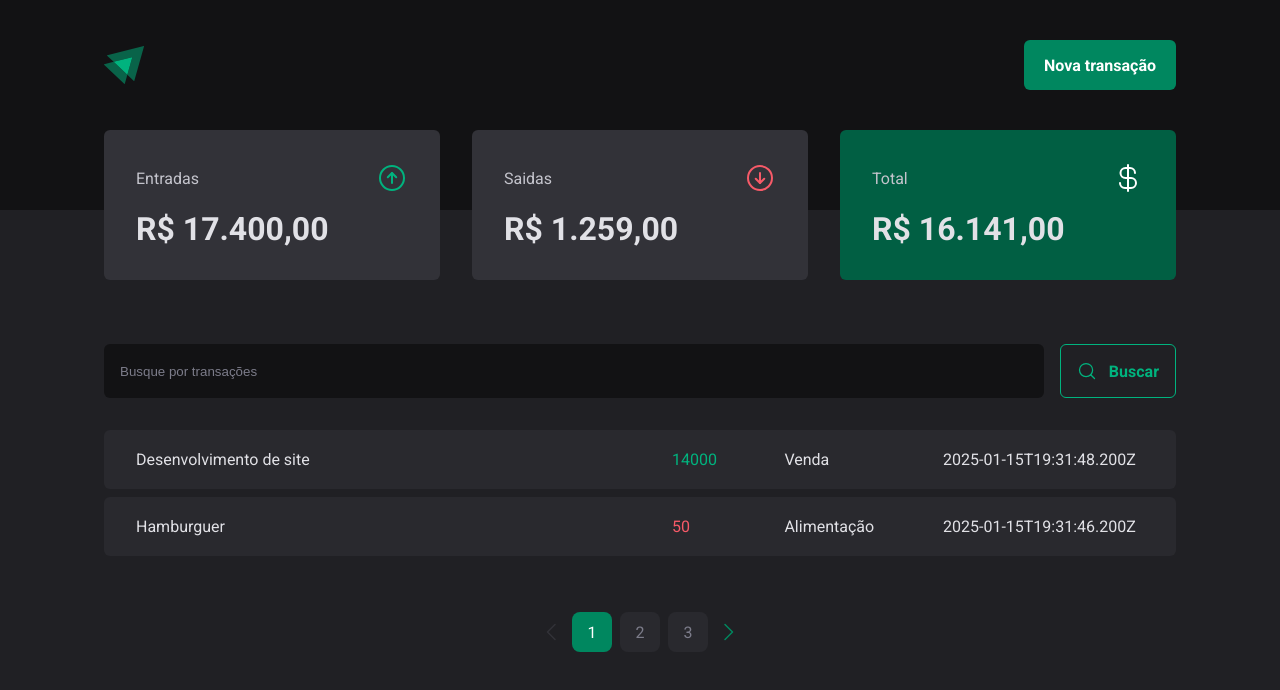
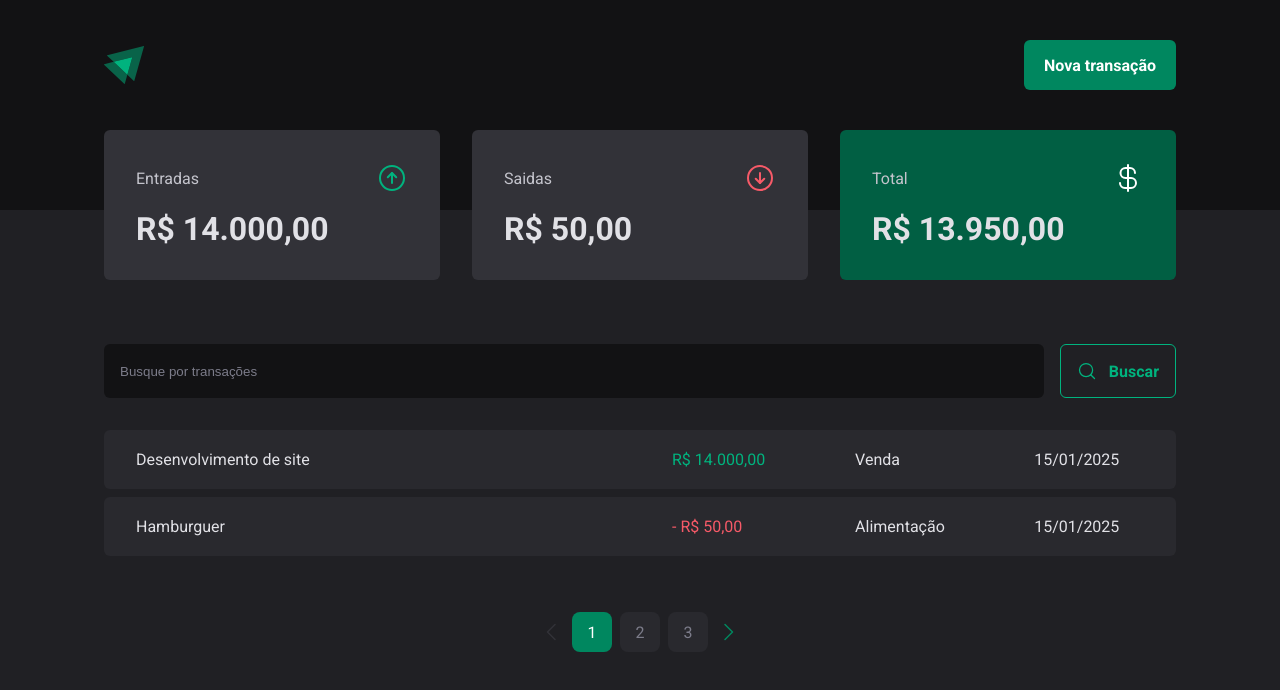
Before and after one commit to gustavuhh1/03-dt-money, a React (Vite) app: page / in a window 1280 px wide. Shown: the top 690 px of the page. Built offline with nearby package versions, Linux system fonts and the light colour scheme; data requests are answered from the project's data file.

Commit message:
feat: adicionar formatação de preço e data nas transações

```diff
--- a/src/components/Summary/index.tsx
+++ b/src/components/Summary/index.tsx
@@ -1,7 +1,31 @@
 import { ArrowCircleDown, ArrowCircleUp, CurrencyDollar } from "phosphor-react";
 import { SummaryCard, SummaryContainer } from "./styles";
+import { useContext } from "react";
+import { TransactionsContext } from "../../contexts/TransactionsContext";
+import { priceFormatter } from "../../utils/formater";
 
 export function Summary() {
+
+  const { transactions } = useContext(TransactionsContext);
+
+  const summary = transactions.reduce(
+    (acc, transaction) => {
+      if(transaction.type === 'income'){
+        acc.income += transaction.price
+        acc.total += transaction.price
+      } else {
+        acc.outcome += transaction.price
+        acc.total -= transaction.price;
+      }
+
+      return acc;
+    },
+     { income: 0,
+       outcome: 0,
+        total: 0
+      }
+    );
+
   return (
     <SummaryContainer>
       <SummaryCard>
@@ -10,7 +34,7 @@
           <ArrowCircleUp size={32} color="#00b37e" />
         </header>
 
-        <strong>R$ 17.400,00</strong>
+        <strong>{priceFormatter.format(summary.income)}</strong>
       </SummaryCard>
 
       <SummaryCard>
@@ -19,7 +43,7 @@
           <ArrowCircleDown size={32} color="#f75a68" />
         </header>
 
-        <strong>R$ 1.259,00</strong>
+        <strong>{priceFormatter.format(summary.outcome)}</strong>
       </SummaryCard>
 
       <SummaryCard variant="green">
@@ -28,10 +52,8 @@
           <CurrencyDollar size={32} color="#fff" />
         </header>
 
-        <strong>R$ 16.141,00</strong>
+        <strong>{priceFormatter.format(summary.total)}</strong>
       </SummaryCard>
-
-
     </SummaryContainer>
   );
 }
--- a/src/pages/Transactions/index.tsx
+++ b/src/pages/Transactions/index.tsx
@@ -5,6 +5,7 @@
 import { SearchForms } from "./components/SearchForm";
 import { PriceHighlight, TransactionsContainer, TransactionsTable } from "./styles";
 import { TransactionsContext } from "../../contexts/TransactionsContext";
+import { dateFormatter, priceFormatter } from "../../utils/formater";
 
 export function Transactions() {
   const { transactions } = useContext(TransactionsContext);
@@ -24,11 +25,12 @@
                   <td width="50%">{transaction.description}</td>
                   <td>
                     <PriceHighlight variant={transaction.type}>
-                      {transaction.price}
+                      {transaction.type === "outcome" && "- "}
+                      {priceFormatter.format(transaction.price)}
                     </PriceHighlight>
                   </td>
                   <td>{transaction.category}</td>
-                  <td>{transaction.createdAt}</td>
+                  <td>{dateFormatter.format(new Date(transaction.createdAt))}</td>
                 </tr>
               );
             })}
--- /dev/null
+++ b/src/utils/formater.ts
@@ -0,0 +1,6 @@
+export const dateFormatter = new Intl.DateTimeFormat('pt-BR');
+
+export const priceFormatter = new Intl.NumberFormat('pt-BR', {
+    style: 'currency',
+    currency: 'BRL'
+});
```
